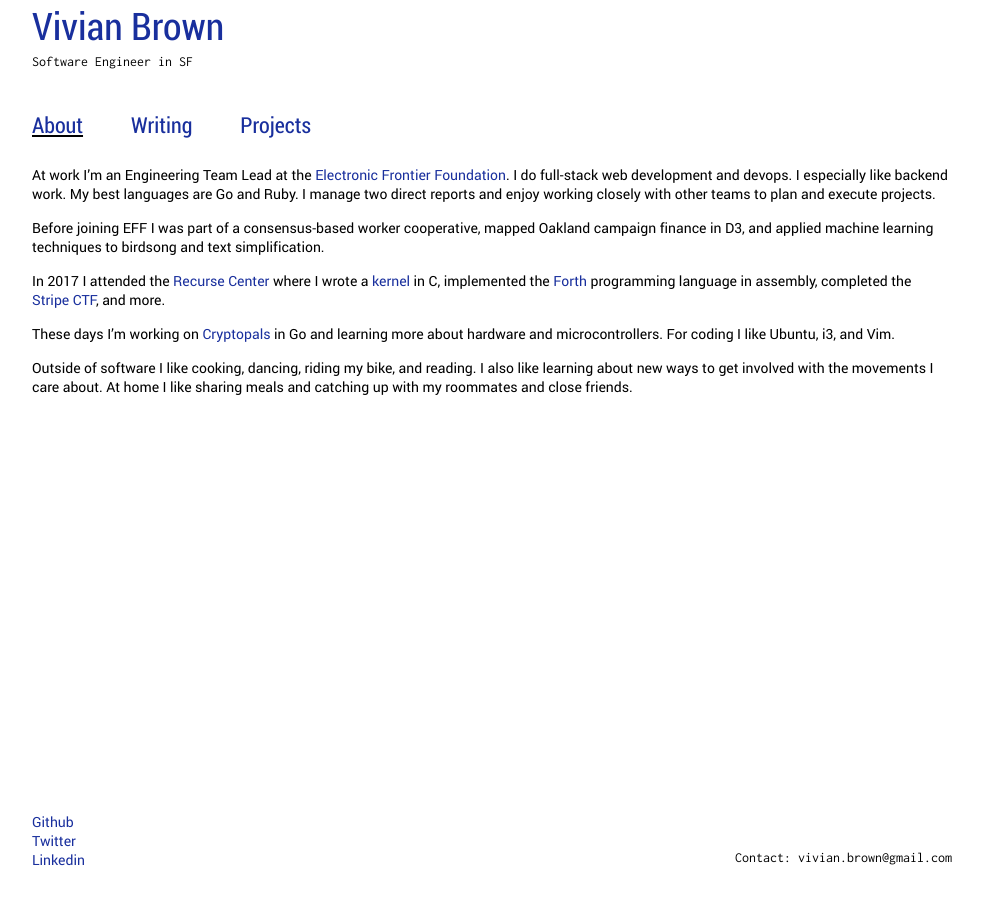
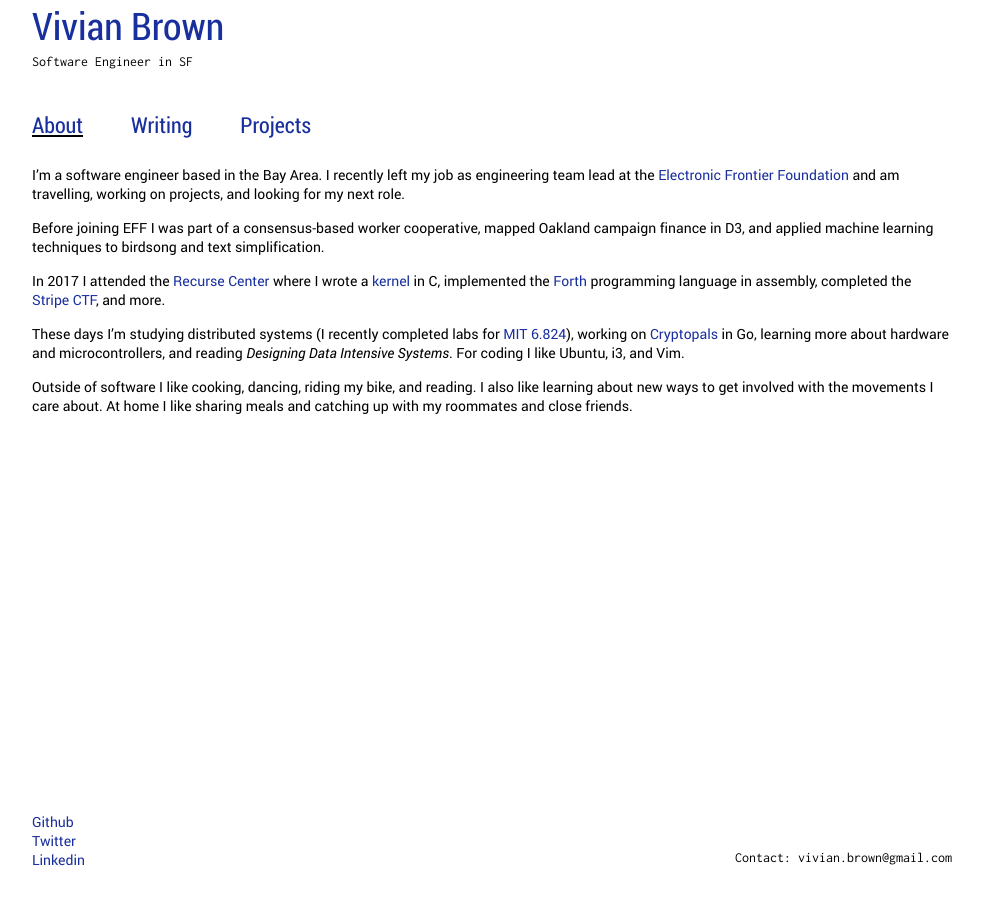
Before and after one commit to vbrown608/jekyll-portfolio, a Jekyll site: the page built from index.md, in a window 1280 px wide. Shown: the whole page, without its empty margins (148-1131 px from the left). Built offline with Jekyll 4.4.1, drawn with Linux system fonts in a browser that asks for light colours.

Commit message:
Update bio

```diff
--- a/index.md
+++ b/index.md
@@ -4,12 +4,12 @@ title: About
 weight: 0
 ---
 
-At work I'm an Engineering Team Lead at the [Electronic Frontier Foundation](https://eff.org). I do full-stack web development and devops. I especially like backend work. My best languages are Go and Ruby. I manage two direct reports and enjoy working closely with other teams to plan and execute projects.
+I'm a software engineer based in the Bay Area. I recently left my job as engineering team lead at the [Electronic Frontier Foundation](https://eff.org) and am travelling, working on projects, and looking for my next role.
 
 Before joining EFF I was part of a consensus-based worker cooperative, mapped Oakland campaign finance in D3, and applied machine learning techniques to birdsong and text simplification.
 
 In 2017 I attended the [Recurse Center](https://recurse.com) where I wrote a [kernel](/projects/yehos.html) in C, implemented the [Forth](https://github.com/domspad/yehos/blob/master/apps/forth.asm) programming language in assembly, completed the [Stripe CTF](https://stripe.com/blog/capture-the-flag), and more.
 
-These days I'm working on [Cryptopals](https://cryptopals.com) in Go and learning more about hardware and microcontrollers. For coding I like Ubuntu, i3, and Vim.
+These days I'm studying distributed systems (I recently completed labs for [MIT 6.824](https://pdos.csail.mit.edu/6.824/)), working on [Cryptopals](https://cryptopals.com) in Go, learning more about hardware and microcontrollers, and reading *Designing Data Intensive Systems*. For coding I like Ubuntu, i3, and Vim.
 
 Outside of software I like cooking, dancing, riding my bike, and reading. I also like learning about new ways to get involved with the movements I care about. At home I like sharing meals and catching up with my roommates and close friends.
```
